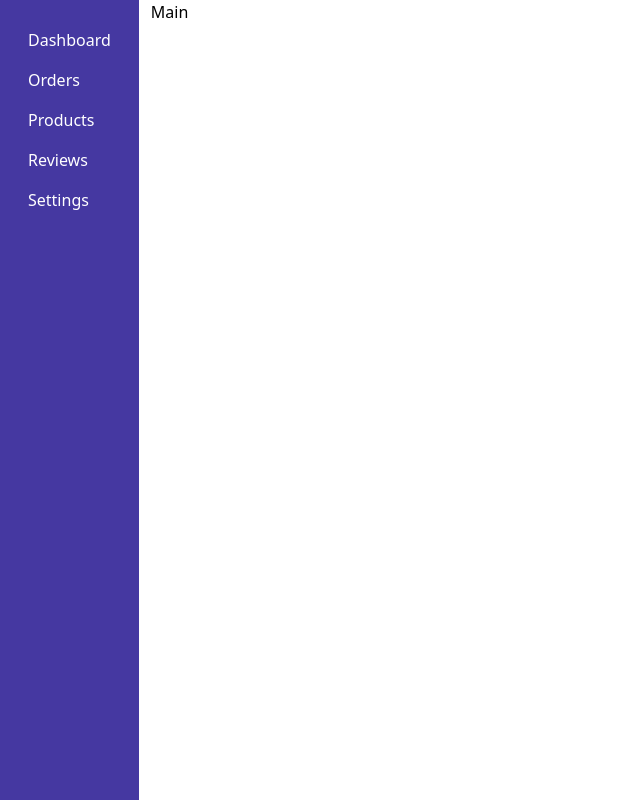
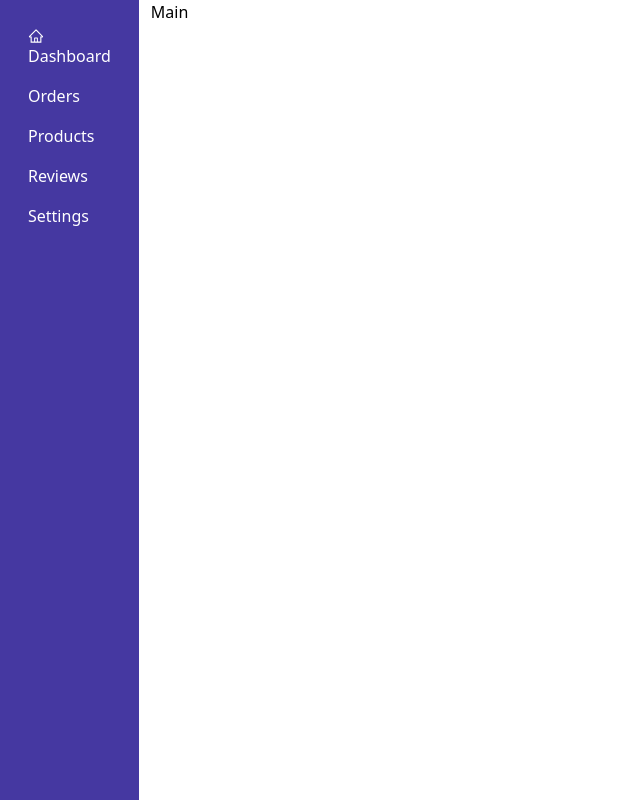
Before and after one commit to gift56/dashboard, a React (Vite) app: page / in a window 1280 px wide. Shown: the whole page, without its empty margins (0-640 px from the left). Built offline with nearby package versions, Linux system fonts and the light colour scheme.

Commit message:
installed icon

```diff
--- a/index.html
+++ b/index.html
@@ -4,7 +4,7 @@
     <meta charset="UTF-8" />
     <link rel="icon" type="image/svg+xml" href="/vite.svg" />
     <meta name="viewport" content="width=device-width, initial-scale=1.0" />
-    <title>Vite + React</title>
+    <title>Dashboard</title>
   </head>
   <body>
     <div id="root"></div>
--- a/package.json
+++ b/package.json
@@ -10,7 +10,8 @@
   },
   "dependencies": {
     "react": "^18.2.0",
-    "react-dom": "^18.2.0"
+    "react-dom": "^18.2.0",
+    "react-icons": "^4.6.0"
   },
   "devDependencies": {
     "@types/react": "^18.0.17",
--- a/src/App.jsx
+++ b/src/App.jsx
@@ -1,11 +1,13 @@
 import React from "react";
+import { AiOutlineHome } from "react-icons/ai";
 
 const App = () => {
   return (
     <div className="flex gap-3 min-h-screen">
       <aside className="bg-primary text-white p-5">
         <nav>
-          <a href="" className="block p-2 ">
+          <a href="#dashboard" className="block p-2 ">
+            <AiOutlineHome />
             Dashboard
           </a>
           <a href="" className="block p-2 ">
```
Also changed, not shown: 1 other file (tests, documents, lock files or other folders).
